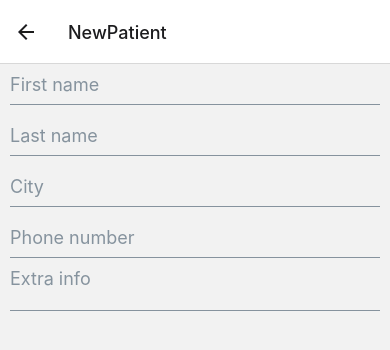
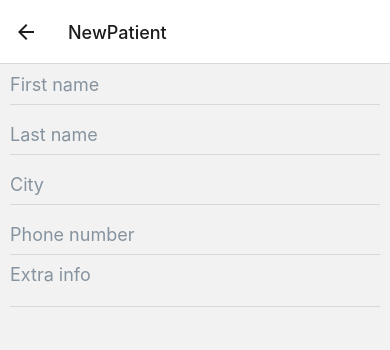
Before and after one commit to Polad10/Assistant, a React Native app: screen /NewPatient in a window 390 px wide. Shown: the top 350 px of the page. Built offline with nearby package versions, Linux system fonts and the light colour scheme.

Commit message:
NewAppointment fields

```diff
--- a/components/MyInput.tsx
+++ b/components/MyInput.tsx
@@ -18,6 +18,8 @@ export default function MyInput(props: Props) {
       keyboardType={props.keyboardType}
       multiline={props.multiline}
       inputStyle={styles(colors).input}
+      inputContainerStyle={styles(colors).inputContainer}
+      containerStyle={styles(colors).container}
     />
   );
 }
@@ -27,4 +29,10 @@ const styles = (colors: Colors) =>
     input: {
       color: colors.text,
     },
+    inputContainer: {
+      borderColor: colors.border,
+    },
+    container: {
+      height: 50,
+    },
   });
--- a/components/NewAppointment.tsx
+++ b/components/NewAppointment.tsx
@@ -1,17 +1,69 @@
 import { View, StyleSheet, Text } from 'react-native';
 import DateTimePicker from '@react-native-community/datetimepicker';
+import MyInput from './MyInput';
+import { Button } from '@rneui/themed';
+import { useTheme } from '@react-navigation/native';
+import { Colors } from '../types/Colors';
+import { TouchableWithoutFeedback } from 'react-native-gesture-handler';
 
 export default function NewAppointment() {
+  const { colors } = useTheme();
+
   return (
-    <View style={styles.modal}>
-      <DateTimePicker mode='date' value={new Date()} />
-      <Text>HELOOOOOOO</Text>
+    <View style={styles(colors).mainView}>
+      <TouchableWithoutFeedback style={styles(colors).touchable}>
+        <Text style={styles(colors).text}>Date and time</Text>
+        <View style={styles(colors).dateTimeView}>
+          <DateTimePicker mode='date' value={new Date()} />
+          <DateTimePicker mode='time' value={new Date()} style={styles(colors).timePicker} />
+        </View>
+      </TouchableWithoutFeedback>
+      <MyInput placeholder='Actions' multiline={true} />
+      <MyInput placeholder='Actions' />
+      <Button
+        title='Choose the patient & service'
+        color={colors.primary}
+        type='outline'
+        buttonStyle={styles(colors).button}
+        titleStyle={styles(colors).buttonTitle}
+        style={styles(colors).buttonCore}
+      />
     </View>
   );
 }
 
-const styles = StyleSheet.create({
-  modal: {
-    flex: 1,
-  },
-});
+const styles = (colors: Colors) =>
+  StyleSheet.create({
+    mainView: {
+      flex: 1,
+    },
+    button: {
+      borderColor: colors.primary,
+    },
+    buttonTitle: {
+      color: colors.primary,
+    },
+    touchable: {
+      flexDirection: 'row',
+      justifyContent: 'space-between',
+      alignItems: 'center',
+      borderBottomColor: colors.border,
+      borderBottomWidth: 1,
+      marginHorizontal: 10,
+      paddingVertical: 10,
+      marginBottom: 15,
+    },
+    text: {
+      color: colors.text,
+      fontSize: 18,
+    },
+    dateTimeView: {
+      flexDirection: 'row',
+    },
+    timePicker: {
+      marginLeft: 5,
+    },
+    buttonCore: {
+      margin: 10,
+    },
+  });
```
